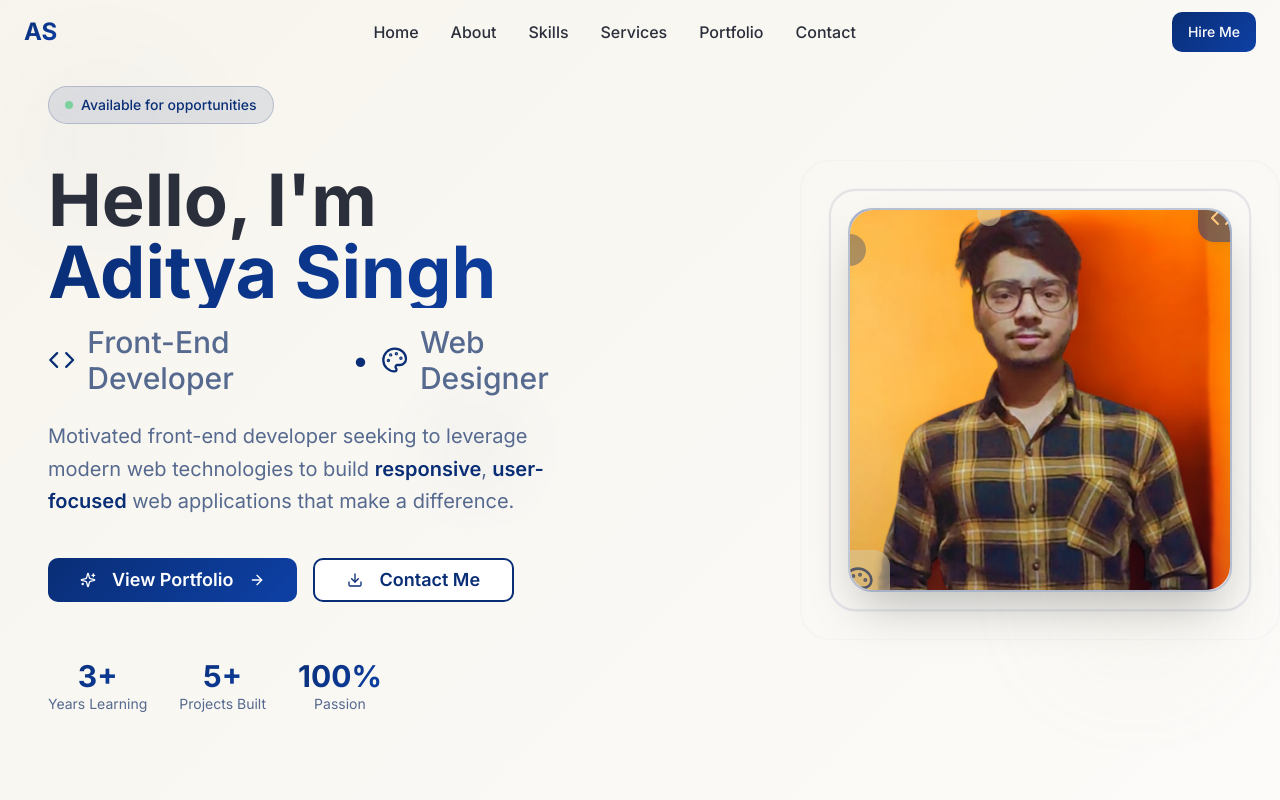
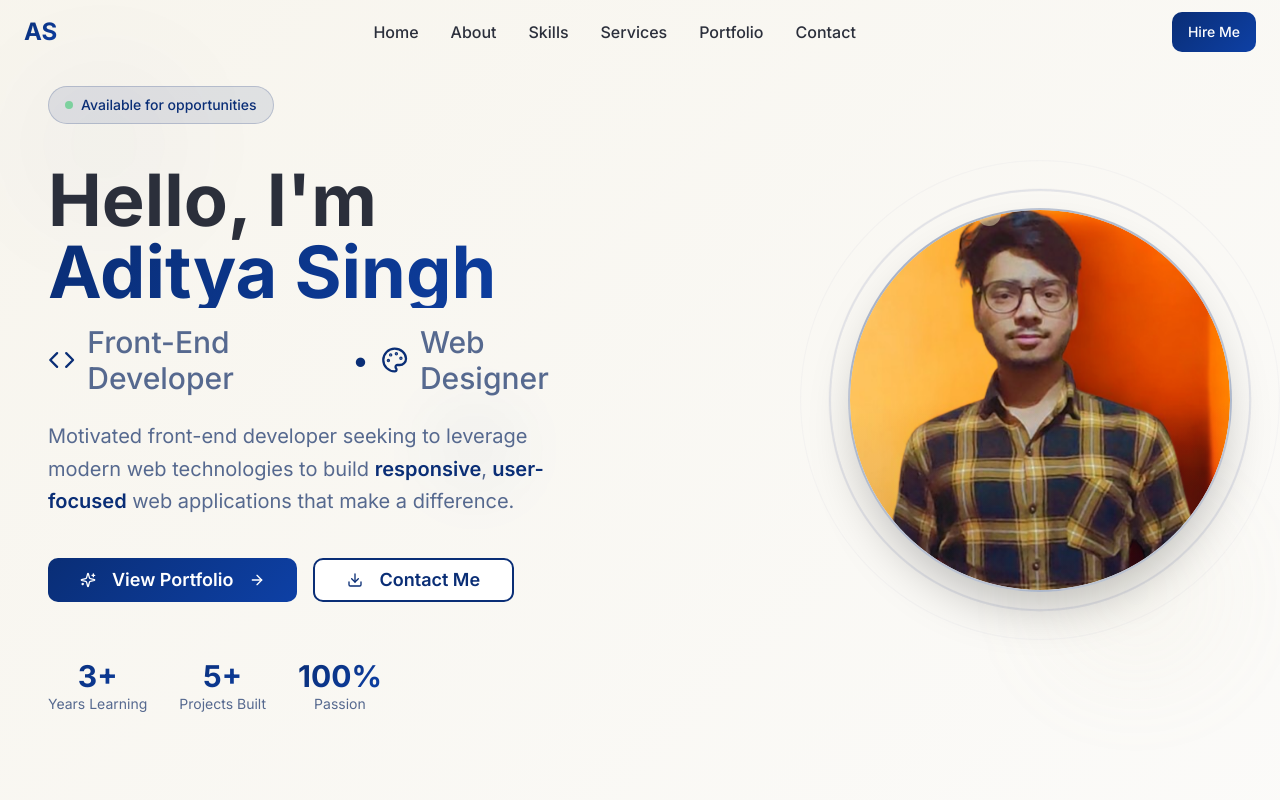
Before and after one commit to adityasinnghh/portfolioadi, a React (Vite) app: page / in a window 1280 px wide. Shown: the top 800 px of the page. Built offline with nearby package versions, Linux system fonts and the light colour scheme.

Commit message:
Make hero section round
Make the hero section elements round.

```diff
--- a/src/components/Hero.tsx
+++ b/src/components/Hero.tsx
@@ -89,21 +89,21 @@ const Hero = () => {
           <div className="flex justify-center lg:justify-end animate-scale-in">
             <div className="relative group">
               {/* Main profile container */}
-              <div className="relative w-96 h-96 rounded-3xl bg-gradient-to-br from-primary/20 via-primary/10 to-primary/5 border-2 border-primary/20 shadow-2xl overflow-hidden backdrop-blur-sm">
+              <div className="relative w-96 h-96 rounded-full bg-gradient-to-br from-primary/20 via-primary/10 to-primary/5 border-2 border-primary/20 shadow-2xl overflow-hidden backdrop-blur-sm">
                 <img
                   src={profileImage}
                   alt="Aditya Singh - Front-End Developer"
-                  className="w-full h-full object-cover rounded-3xl transition-transform duration-700 group-hover:scale-105"
+                  className="w-full h-full object-cover rounded-full transition-transform duration-700 group-hover:scale-105"
                 />
 
                 {/* Overlay gradient */}
-                <div className="absolute inset-0 bg-gradient-to-t from-primary/20 via-transparent to-transparent opacity-60 rounded-3xl"></div>
+                <div className="absolute inset-0 bg-gradient-to-t from-primary/20 via-transparent to-transparent opacity-60 rounded-full"></div>
 
                 {/* Floating elements */}
-                <div className="absolute -top-4 -right-4 w-12 h-12 rounded-2xl gradient-primary flex items-center justify-center shadow-lg animate-pulse">
+                <div className="absolute -top-4 -right-4 w-12 h-12 rounded-full gradient-primary flex items-center justify-center shadow-lg animate-pulse">
                   <Code className="h-6 w-6 text-white" />
                 </div>
-                <div className="absolute -bottom-6 -left-6 w-16 h-16 rounded-2xl bg-accent/80 backdrop-blur-sm flex items-center justify-center shadow-lg animate-pulse delay-300">
+                <div className="absolute -bottom-6 -left-6 w-16 h-16 rounded-full bg-accent/80 backdrop-blur-sm flex items-center justify-center shadow-lg animate-pulse delay-300">
                   <Palette className="h-8 w-8 text-primary" />
                 </div>
                 <div className="absolute top-6 -left-4 w-8 h-8 rounded-full bg-primary/40 animate-pulse delay-500"></div>
@@ -111,8 +111,8 @@ const Hero = () => {
               </div>
 
               {/* Decorative rings */}
-              <div className="absolute inset-0 rounded-3xl border-2 border-primary/10 scale-110 animate-pulse delay-1000"></div>
-              <div className="absolute inset-0 rounded-3xl border border-primary/5 scale-125 animate-pulse delay-1200"></div>
+              <div className="absolute inset-0 rounded-full border-2 border-primary/10 scale-110 animate-pulse delay-1000"></div>
+              <div className="absolute inset-0 rounded-full border border-primary/5 scale-125 animate-pulse delay-1200"></div>
             </div>
           </div>
         </div>
```
